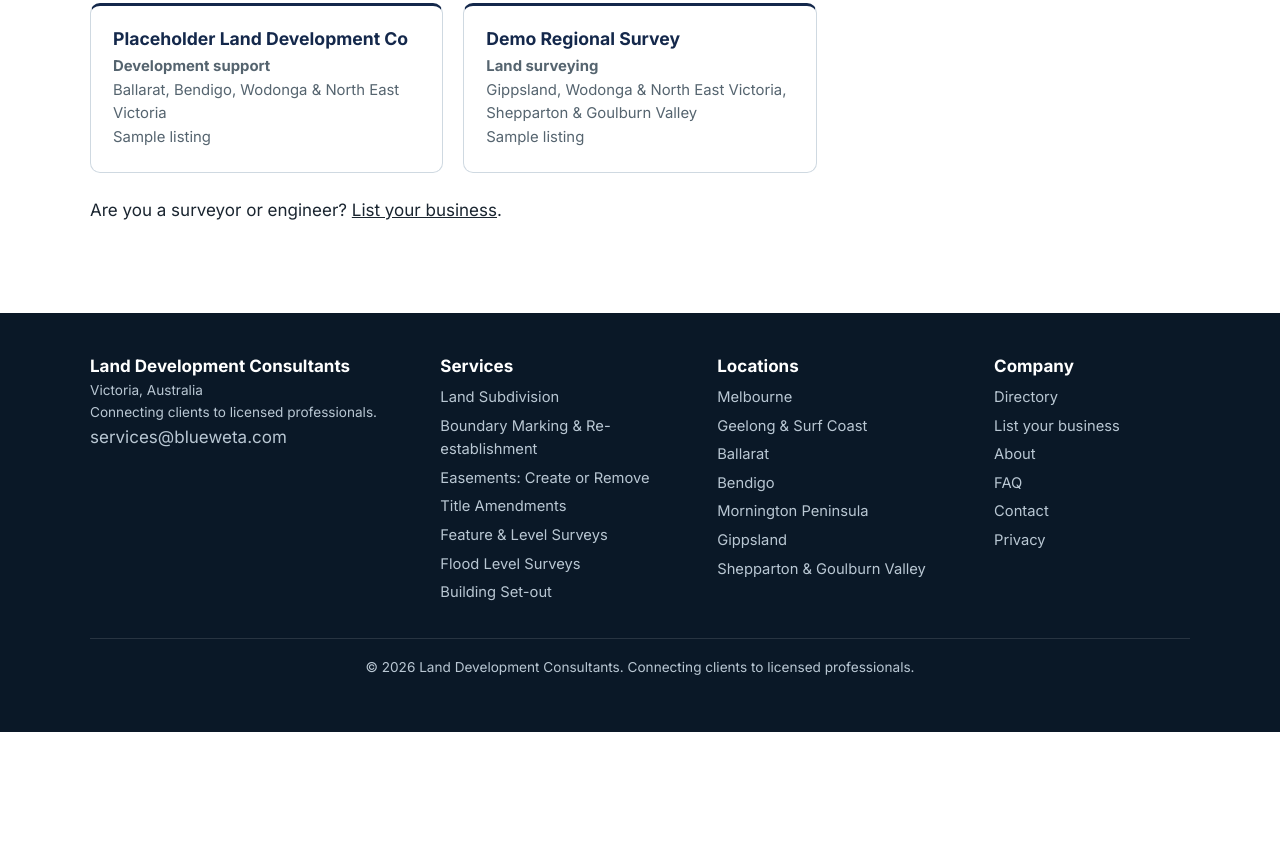
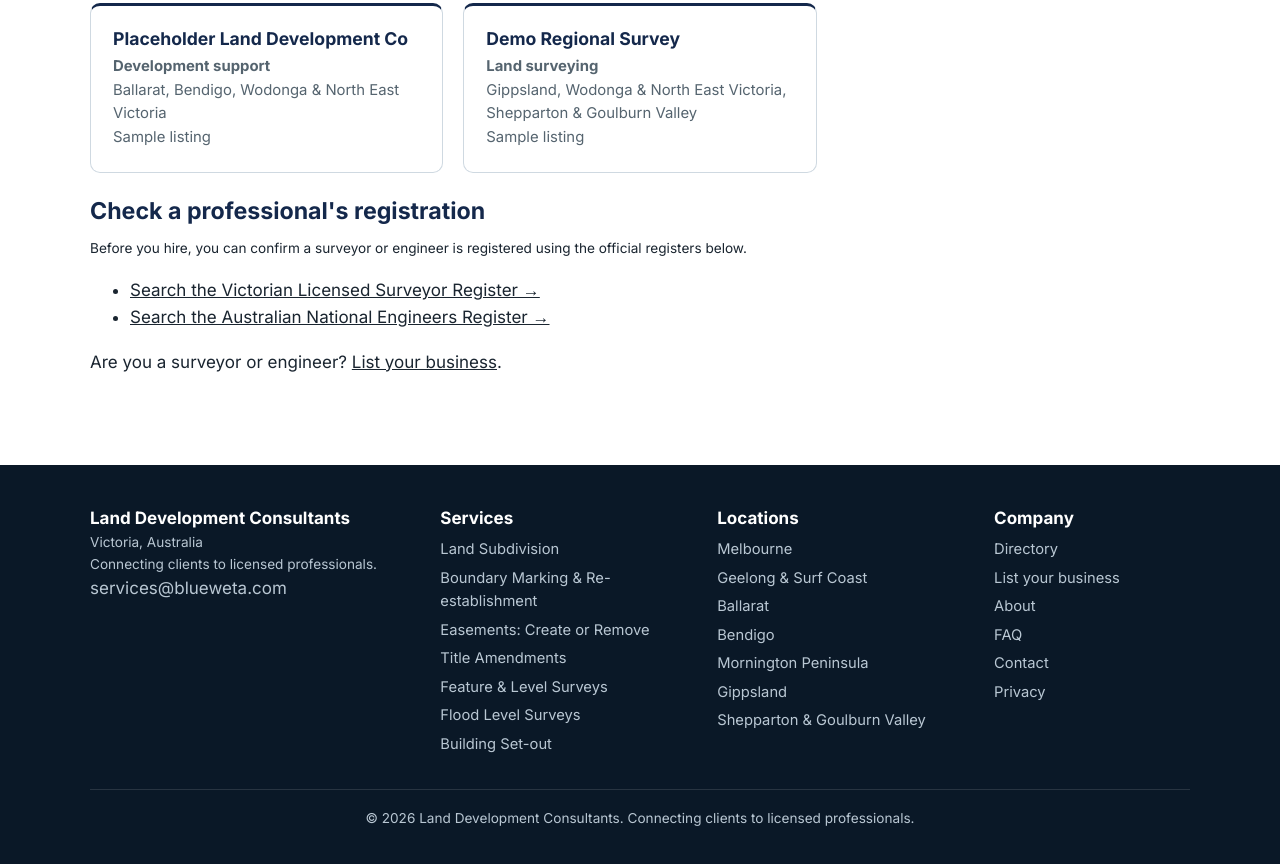
Before and after one commit to SalsaUs/LDC-Upload, a plain HTML site: page directory/index.html in a window 1280 px wide. Shown: the part 908-1772 px from the top of the page. Before the commit the page ends 1640 px from the top, so only its background shows below. Drawn offline with Linux system fonts and the light colour scheme.

Commit message:
Add professional registration verification section
Added a section for verifying professionals' registrations with links to official registers.

```diff
--- a/directory/index.html
+++ b/directory/index.html
@@ -286,12 +286,31 @@
         </div>
         <!-- End of directory listings -->
 
+        <!-- ----- Check a professional's registration -----
+             Links to the official registers so visitors can verify credentials.
+             target="_blank" opens each link in a new tab; rel="noopener noreferrer"
+             is a security setting that should be kept with it. -->
+        <div class="card">
+          <h2>Check a professional's registration</h2>
+          <p class="small">Before you hire, you can confirm a surveyor or engineer is registered using the official registers below.</p>
+          <ul>
+            <li>
+              <a href="https://www.surveyorsboard.vic.gov.au/content/77/Check-Surveyor-Registered.aspx" target="_blank" rel="noopener noreferrer">
+                Search the Victorian Licensed Surveyor Register →
+              </a>
+            </li>
+            <li>
+              <a href="https://portal.engineersaustralia.org.au/ner/search" target="_blank" rel="noopener noreferrer">
+                Search the Australian National Engineers Register →
+              </a>
+            </li>
+          </ul>
+        </div>
 
         <!-- Link for businesses wanting to be listed -->
         <p>Are you a surveyor or engineer? <a href="../list-your-business/">List your business</a>.</p>
 
       </div>
-
 
       <!-- ----- Filter script -----
            Runs the Search / Service / Location filters. Each time one changes it
```
